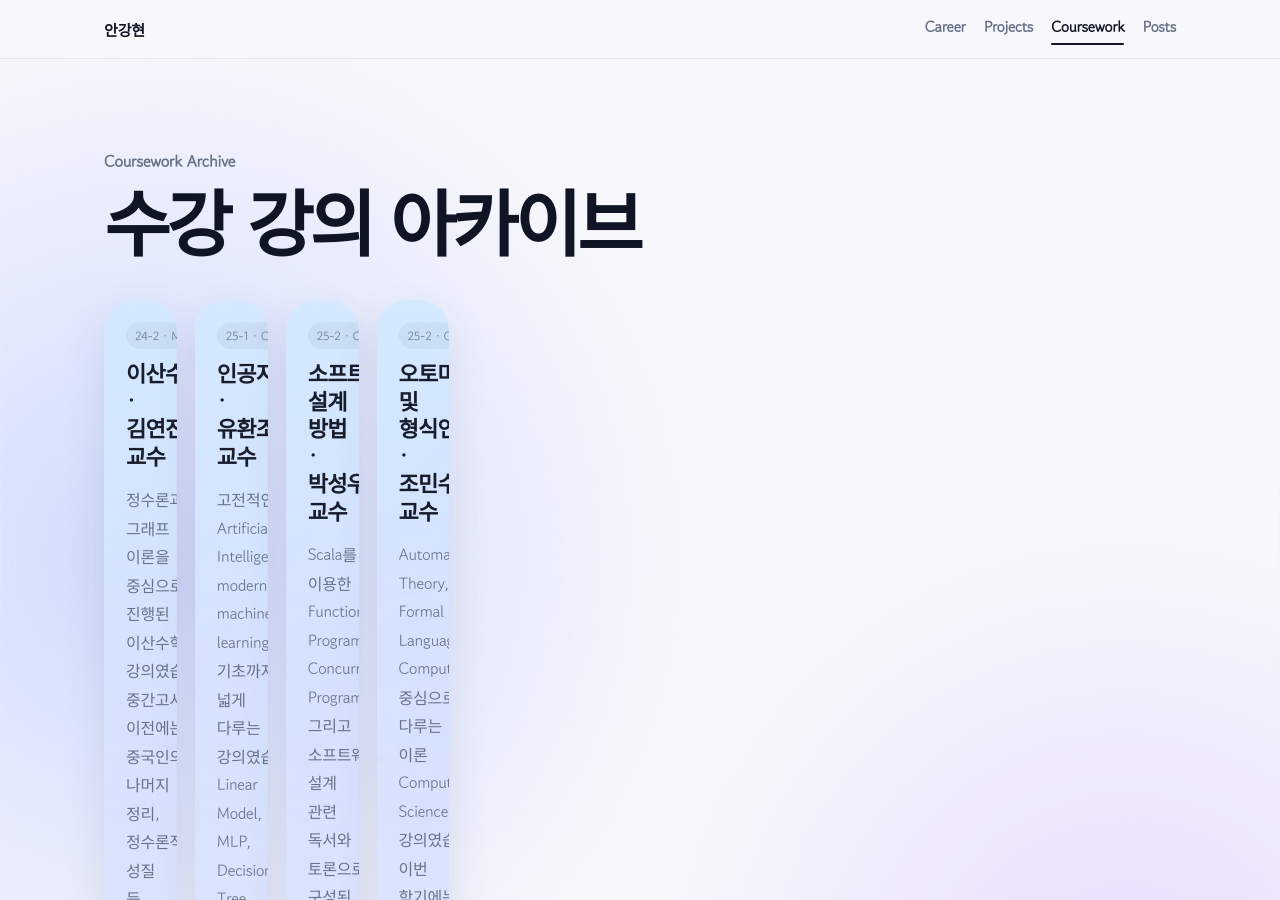
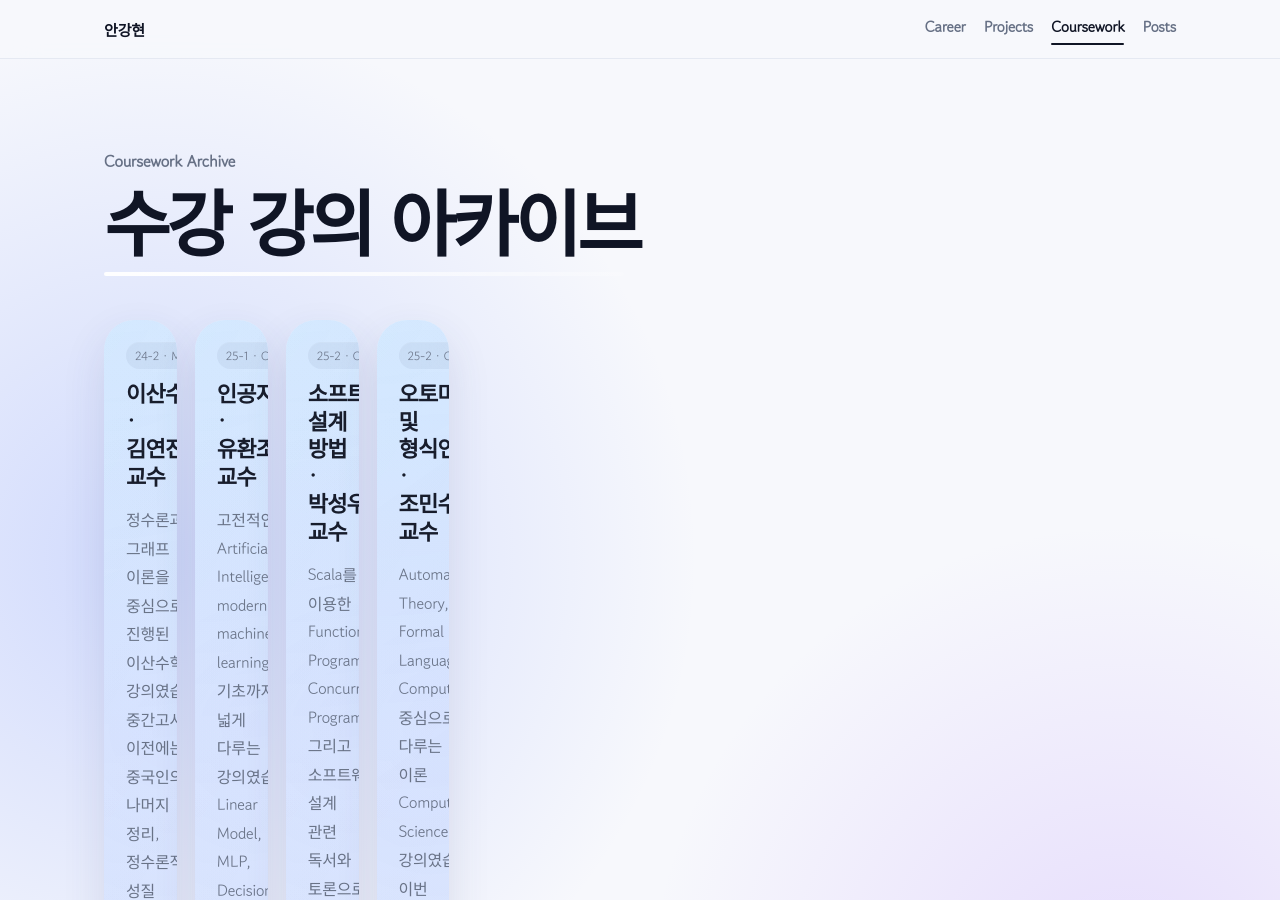
Before and after one commit to gimon0330/gimon0330.github.io, a Jekyll site: the page built from coursework.html, in a window 1280 px wide and 900 px high. Built offline with Jekyll 4.4.1, drawn with Linux system fonts in a browser that asks for light colours; some web fonts are replaced.

Commit message:
Apply page title underline to coursework page

```diff
--- a/coursework.html
+++ b/coursework.html
@@ -8,11 +8,12 @@
   <meta name="viewport" content="width=device-width, initial-scale=1" />
   <title>Coursework Archive · 안강현</title>
   <meta name="description" content="POSTECH Coursework Archive" />
-  <link rel="stylesheet" href="{{ '/assets/site.css?v=20260519-clean1' | relative_url }}" />
-  <link rel="stylesheet" href="{{ '/assets/font.css?v=20260519-clean1' | relative_url }}" />
-  <link rel="stylesheet" href="{{ '/assets/nav-fix.css?v=20260519-clean1' | relative_url }}" />
-  <link rel="stylesheet" href="{{ '/assets/link-icons.css?v=20260519-clean1' | relative_url }}" />
-  <script defer src="{{ '/assets/main.js?v=20260519-clean1' | relative_url }}"></script>
+  <link rel="stylesheet" href="{{ '/assets/site.css?v=20260519-title1' | relative_url }}" />
+  <link rel="stylesheet" href="{{ '/assets/font.css?v=20260519-title1' | relative_url }}" />
+  <link rel="stylesheet" href="{{ '/assets/nav-fix.css?v=20260519-title1' | relative_url }}" />
+  <link rel="stylesheet" href="{{ '/assets/link-icons.css?v=20260519-title1' | relative_url }}" />
+  <link rel="stylesheet" href="{{ '/assets/page-title.css?v=20260519-title1' | relative_url }}" />
+  <script defer src="{{ '/assets/main.js?v=20260519-title1' | relative_url }}"></script>
 </head>
 <body>
   <div class="page-transition" aria-hidden="true"></div>
```
